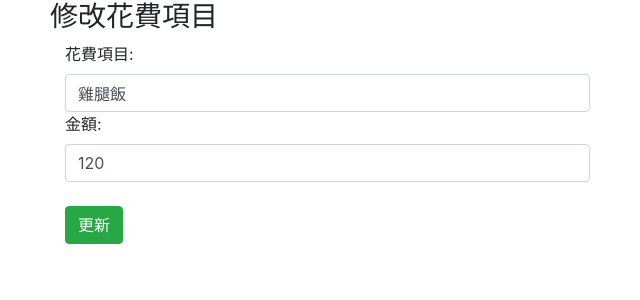
After one commit to mikeku1116/django-urexpenses, a Django app: page /expenses/update/1 in a window 1280 px wide. The commit adds this page. Shown: the top 300 px of the page, without its empty margins (35-675 px from the left). Run offline with Django 3.2, Linux system fonts and the light colour scheme; data comes from the database, SQL or seed files in the repository; some libraries are stand-ins or nearby versions.

Commit message:
設定expenses修改網址及初始化修改畫面

```diff
--- a/expenses/templates/expenses/index.html
+++ b/expenses/templates/expenses/index.html
@@ -33,7 +33,7 @@
                     <td>{{ expense.name }}</td>
                     <td>{{ expense.price }}</td>
                     <td>
-                        <a href="#" class="btn btn-info">修改</a>
+                        <a href="{% url 'Update' expense.id %}" class="btn btn-info">修改</a>
                         <a href="#" class="btn btn-danger">刪除</a>
                     </td>
                 </tr>
--- /dev/null
+++ b/expenses/templates/expenses/update.html
@@ -0,0 +1,19 @@
+{% extends 'base.html' %}
+
+{% block content %}
+
+    <h3>修改花費項目</h3>
+
+    <form action="" method="POST">
+        {% csrf_token %}
+        <div class="form-group">
+            <div class="form-group col-md-6">
+
+            {{ form }}
+
+            <br/>
+            <input type="submit" class="btn btn-success" value="更新">
+            </div>
+        </div>
+    </form>
+{% endblock  %}
--- a/expenses/urls.py
+++ b/expenses/urls.py
@@ -2,5 +2,6 @@ from django.urls import path
 from . import views
 
 urlpatterns = [
-    path('', views.index, name="Index")
+    path('', views.index, name="Index"),
+    path('update/<str:pk>', views.update, name='Update')
 ]
--- a/expenses/views.py
+++ b/expenses/views.py
@@ -21,3 +21,15 @@ def index(request):
     }
 
     return render(request, 'expenses/index.html', context)
+
+
+def update(request, pk):
+    expense = Expense.objects.get(id=pk)
+
+    form = ExpenseModelForm(instance=expense)
+
+    context = {
+        'form': form
+    }
+
+    return render(request, 'expenses/update.html', context)
```
